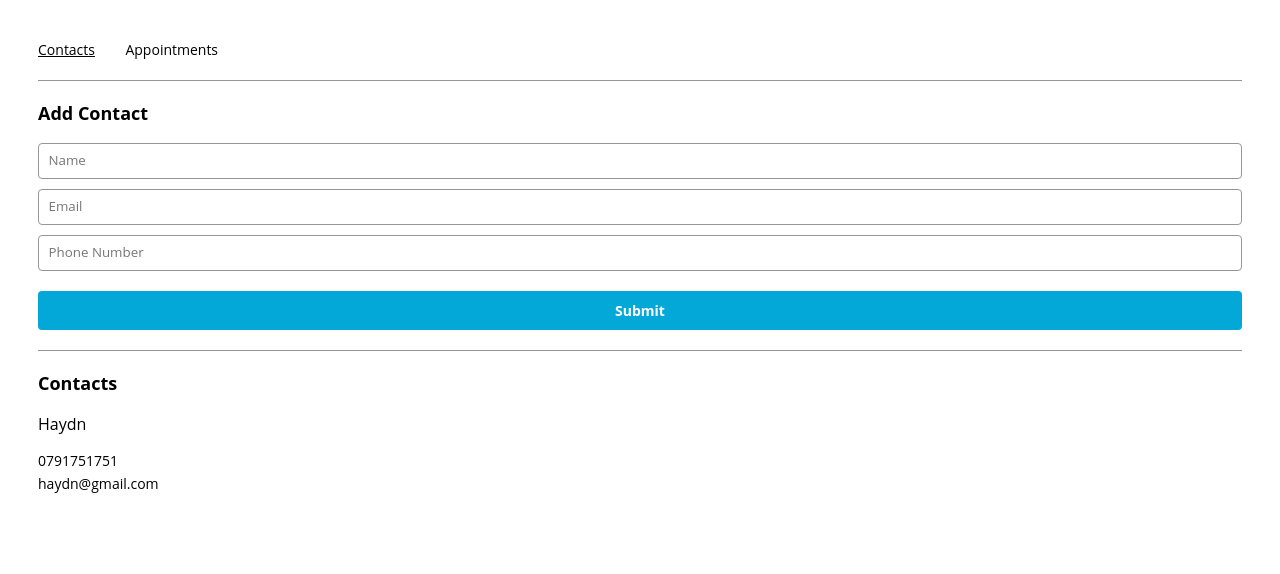
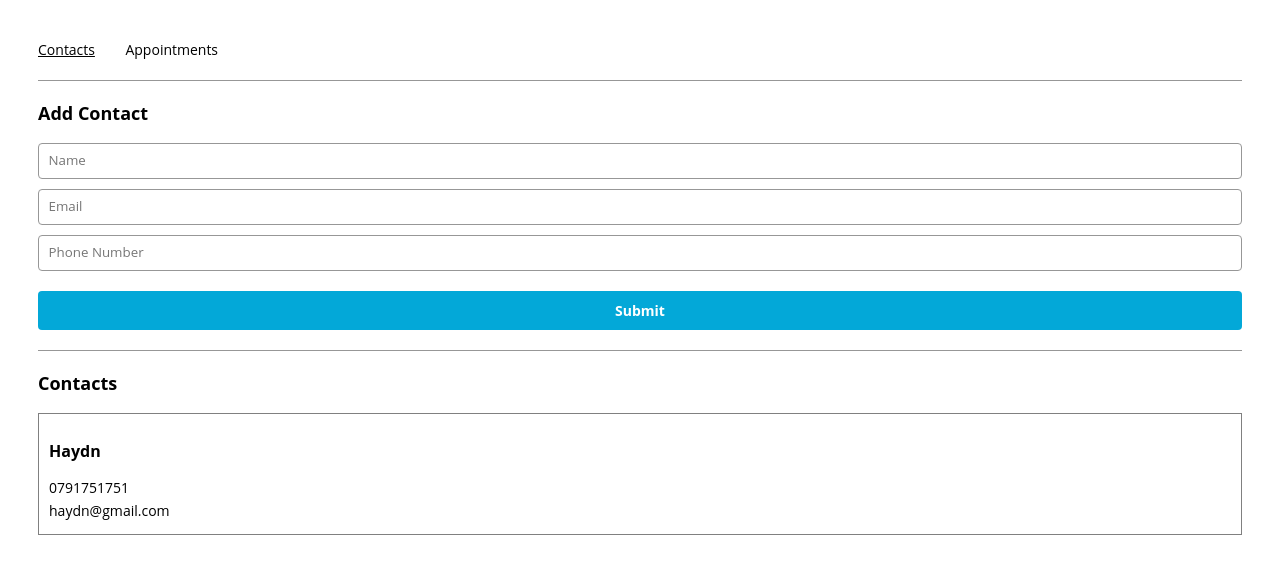
Before and after one commit to HaydnMeyburgh/React-appointment-planner, a React (Create React App) app: page /contacts in a window 1280 px wide. Shown: the top 574 px of the page. Built offline with nearby package versions, Linux system fonts and the light colour scheme.

Commit message:
Added some extra features to the css

```diff
--- a/public/index.css
+++ b/public/index.css
@@ -73,10 +73,12 @@ select {
   margin-bottom: 4px;
 }
 
-.tile.tile-title {
+.tile-title {
   font-weight: bold;
 }
 
 .tile-container {
-  margin-bottom: 20px;
+  margin-bottom: 10px;
+  border: solid 1px gray;
+  padding: 10px;
 }
```
